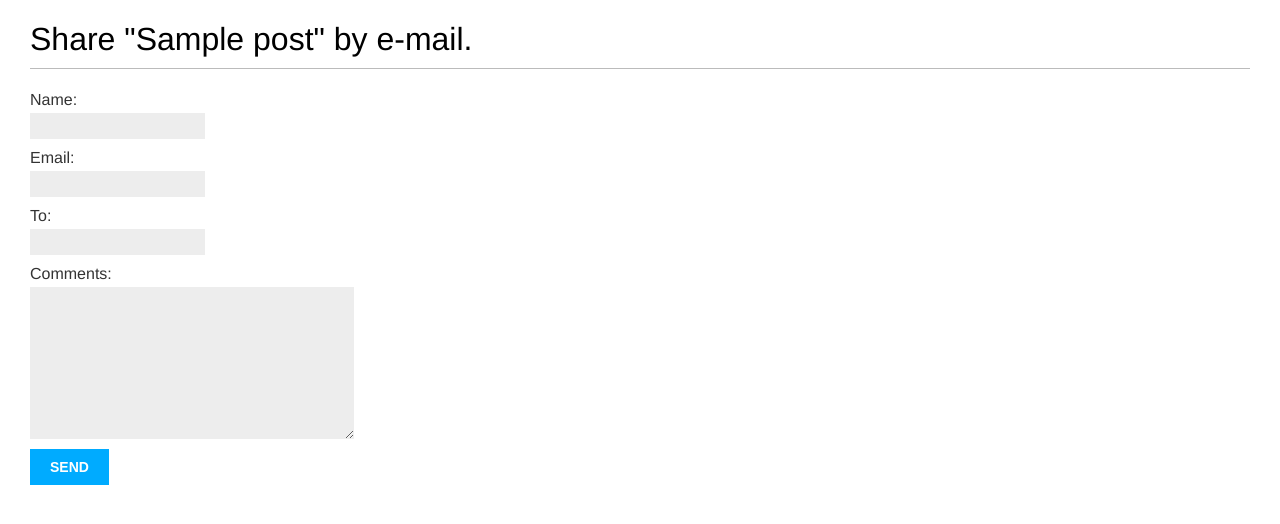
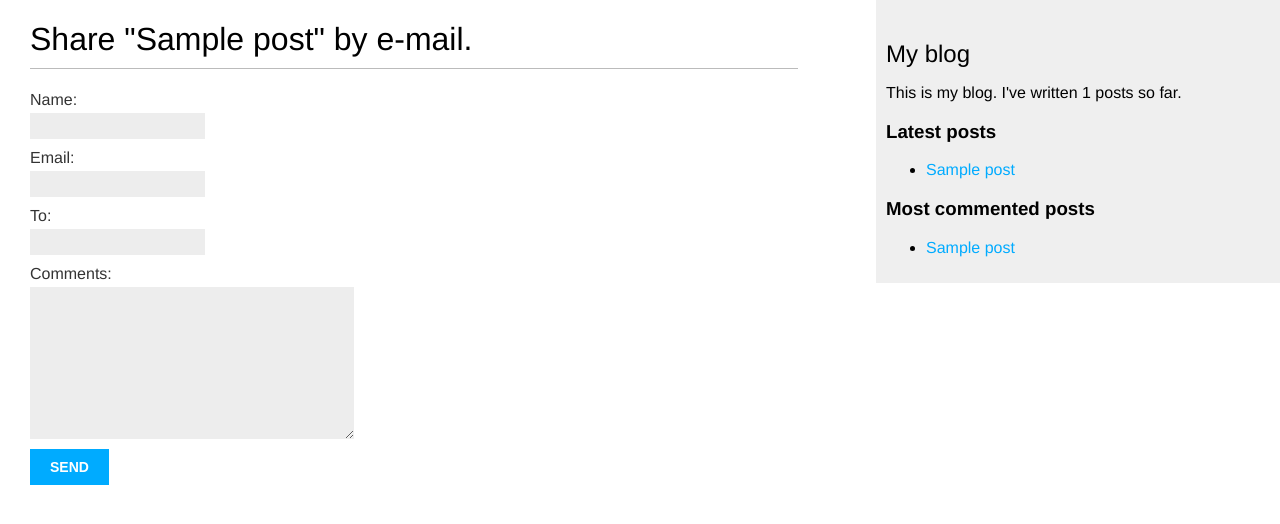
Before and after one commit to z-siddiqi/blog, a Django app: page /blog/1/share/ in a window 1280 px wide. Shown: the top 524 px of the page. Run offline with Django 3.2, Linux system fonts and the light colour scheme; tables that the repository leaves empty hold one stand-in row (values such as "Sample post"); parts of the project's set-up code (start-up, migrations or seed data) failed here and were passed over.

Commit message:
added search

```diff
--- a/blog/forms.py
+++ b/blog/forms.py
@@ -14,3 +14,7 @@ class CommentForm(forms.ModelForm):
     class Meta:
         model = Comment
         fields = ("name", "email", "body")
+
+
+class SearchForm(forms.Form):
+    query = forms.CharField()
--- a/blog/static/css/blog.css
+++ b/blog/static/css/blog.css
@@ -21,7 +21,17 @@ h2 {
 }
 
 #content {
-	margin: 0 30px;
+    float:left;
+    width:60%;
+    padding:0 0 0 30px;
+}
+
+#sidebar {
+    float:right;
+    width:30%;
+    padding:10px;
+    background:#efefef;
+    height:100%;
 }
 
 p.date {
--- a/blog/templates/blog/base.html
+++ b/blog/templates/blog/base.html
@@ -1,3 +1,4 @@
+{% load blog_tags %}
 {% load static %}
 <!DOCTYPE html>
 <html>
@@ -10,5 +11,20 @@
             {% block content %}
             {% endblock %}
         </div>
+        <div id="sidebar">
+            <h2>My blog</h2>
+            <p>This is my blog. I've written {% total_posts %} posts so far.</p>
+            <h3>Latest posts</h3>
+            {% show_latest_posts 3 %}
+            <h3>Most commented posts</h3>
+            {% get_most_commented_posts as most_commented_posts %}
+            <ul>
+                {% for post in most_commented_posts %}
+                <li>
+                    <a href="{{ post.get_absolute_url }}">{{ post.title }}</a>
+                </li>
+                {% endfor %}
+            </ul>
+        </div>
     </body>
 </html>
--- /dev/null
+++ b/blog/templates/blog/latest_posts.html
@@ -0,0 +1,7 @@
+<ul>
+    {% for post in latest_posts %}
+        <li>
+            <a href="{{ post.get_absolute_url }}">{{ post.title }}</a>
+        </li>
+    {% endfor %}
+</ul>
--- a/blog/templates/blog/post_detail.html
+++ b/blog/templates/blog/post_detail.html
@@ -1,4 +1,6 @@
 {% extends "blog/base.html" %}
+
+{% load blog_tags %}
 
 {% block title %}{{ post.title }}{% endblock %}
 
@@ -7,7 +9,7 @@
     <p class="date">
         Published {{ post.publish }} by {{ post.author }}
     </p>
-    {{ post.body|linebreaks }}
+    {{ post.body|markdown }}
     <p>
         <a href="{% url 'blog:post_share' post.id %}">
             Share this post.
--- a/blog/templates/blog/post_list.html
+++ b/blog/templates/blog/post_list.html
@@ -1,4 +1,6 @@
 {% extends "blog/base.html" %}
+
+{% load blog_tags %}
 
 {% block title %}My Blog{% endblock %}
 
@@ -25,7 +27,7 @@
         <p class="date">
             Published {{ post.publish }} by {{ post.author }}
         </p>
-        {{ post.body|truncatewords:30|linebreaks }}
+        {{ post.body|markdown|truncatewords_html:30 }}
     {% endfor %}
     {% include "pagination.html" with page=posts %}
 {% endblock %}
--- /dev/null
+++ b/blog/templatetags/blog_tags.py
@@ -0,0 +1,32 @@
+import markdown
+
+from django import template
+from django.db.models import Count
+from django.utils.safestring import mark_safe
+
+from ..models import Post
+
+register = template.Library()
+
+
+@register.simple_tag
+def total_posts():
+    return Post.published.count()
+
+
+@register.inclusion_tag("blog/latest_posts.html")
+def show_latest_posts(count=5):
+    latest_posts = Post.published.order_by("-publish")[:count]
+    return {"latest_posts": latest_posts}
+
+
+@register.simple_tag
+def get_most_commented_posts(count=5):
+    return Post.published.annotate(total_comments=Count("comments")).order_by(
+        "-total_comments"
+    )[:count]
+
+
+@register.filter(name="markdown")
+def markdown_format(text):
+    return mark_safe(markdown.markdown(text))
--- a/blog/urls.py
+++ b/blog/urls.py
@@ -13,4 +13,5 @@ urlpatterns = [
         name="post_detail",
     ),
     path("<int:post_id>/share/", views.post_share, name="post_share"),
+    path("search/", views.post_search, name="post_search"),
 ]
--- a/blog/views.py
+++ b/blog/views.py
@@ -1,10 +1,11 @@
 from django.shortcuts import render, get_object_or_404
 from django.core.paginator import Paginator, EmptyPage, PageNotAnInteger
+from django.contrib.postgres.search import TrigramSimilarity
 from django.core.mail import send_mail
 from django.db.models import Count
 
 from .models import Post, Comment
-from .forms import EmailPostForm, CommentForm
+from .forms import EmailPostForm, CommentForm, SearchForm
 
 from taggit.models import Tag
 
@@ -89,3 +90,22 @@ def post_share(request, post_id):
     return render(
         request, "blog/post_share.html", {"post": post, "form": form, "sent": sent}
     )
+
+
+def post_search(request):
+    form = SearchForm()
+    query = None
+    results = []
+    # check for submitted form
+    if "query" in request.GET:
+        form = SearchForm(request.GET)
+        if form.is_valid():
+            query = form.cleaned_data["query"]
+            results = (
+                Post.published.annotate(
+                    similarity=TrigramSimilarity("title", query),
+                ).filter(similarity__gt=0.1).order_by("-similarity")
+            )
+    return render(
+        request, "blog/search.html", {"form": form, "query": query, "results": results}
+    )
```
Also changed, not shown: blog/templates/blog/search.html (added, +29 -0 lines), config/settings.py (+7 -2 lines), blog/templatetags/__init__.py (added), 2 other files.
